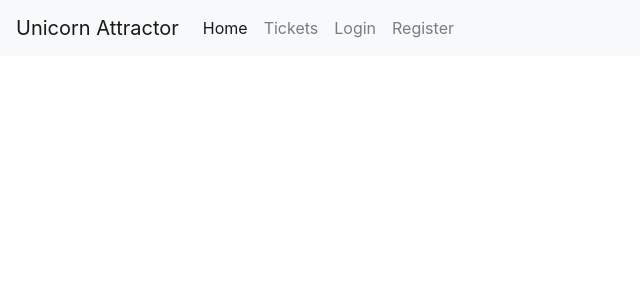
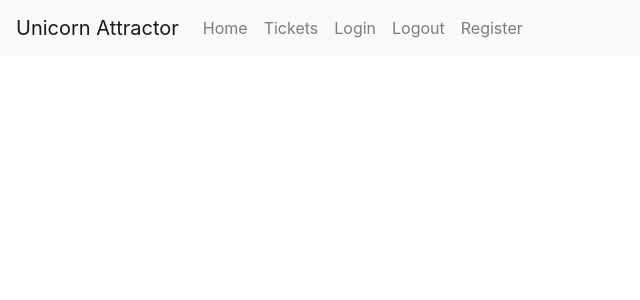
Before and after one commit to kososwede/MyProject4, a Django app: page / in a window 1280 px wide. Shown: the top 300 px of the page, without its empty margins (0-640 px from the left). Run offline with Django 3.2, Linux system fonts and the light colour scheme; some libraries are stand-ins or nearby versions.

Commit message:
logout view and url added and some imports for django

```diff
--- a/accounts/templates/index.html
+++ b/accounts/templates/index.html
@@ -14,7 +14,7 @@
             </button>
             <div class="collapse navbar-collapse" id="navbarNav">
                 <ul class="navbar-nav">
-                    <li class="nav-item active">
+                    <li class="nav-item">
                         <a class="nav-link" href="#">Home</a>
                     </li>
                     <li class="nav-item">
@@ -22,6 +22,9 @@
                     </li>
                     <li class="nav-item">
                         <a class="nav-link" href="#">Login</a>
+                    </li>
+                    <li class="nav-item">
+                        <a class="nav-link" href="{% url 'logout' %}">Logout</a>
                     </li>
                     <li class="nav-item">
                         <a class="nav-link" href="#">Register</a>
--- a/accounts/views.py
+++ b/accounts/views.py
@@ -1,7 +1,13 @@
-from django.shortcuts import render
+from django.shortcuts import render, reverse, redirect
+from django.contrib import auth
+# Create your views here.
 
-# Create your views here.
 
 def index(request):
     """ Returns the 'index.html' page """
     return render(request, 'index.html')
+
+
+def logout(request):
+    auth.logout(request)
+    return redirect(reverse('index'))
--- a/unicorn_attractor/urls.py
+++ b/unicorn_attractor/urls.py
@@ -15,9 +15,10 @@ Including another URLconf
 """
 from django.conf.urls import url
 from django.contrib import admin
-from accounts.views import index
+from accounts.views import index, logout
 
 urlpatterns = [
     url(r'^admin/', admin.site.urls),
-    url(r'^$', index),
+    url(r'^$', index, name='index'),
+    url(r'âccounts/logout/$', logout, name='logout')
 ]
```
